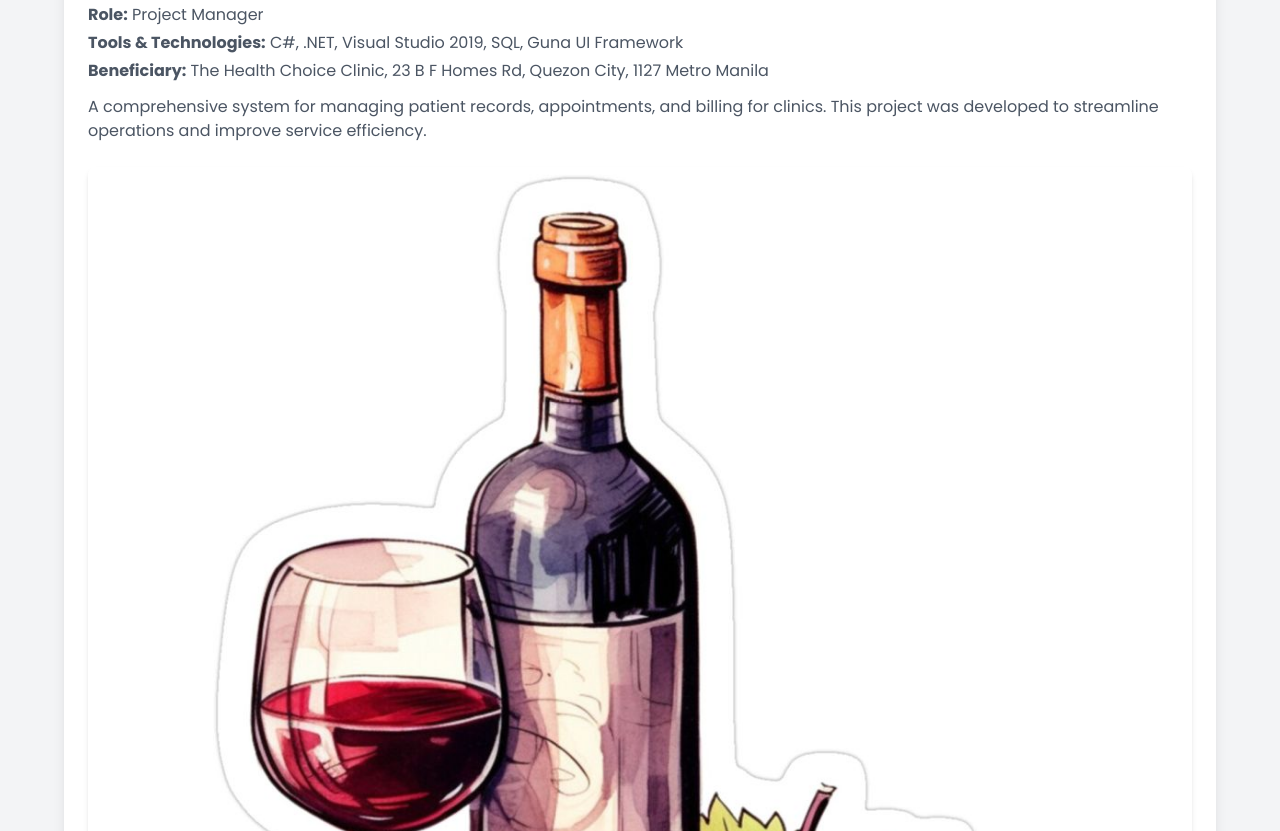
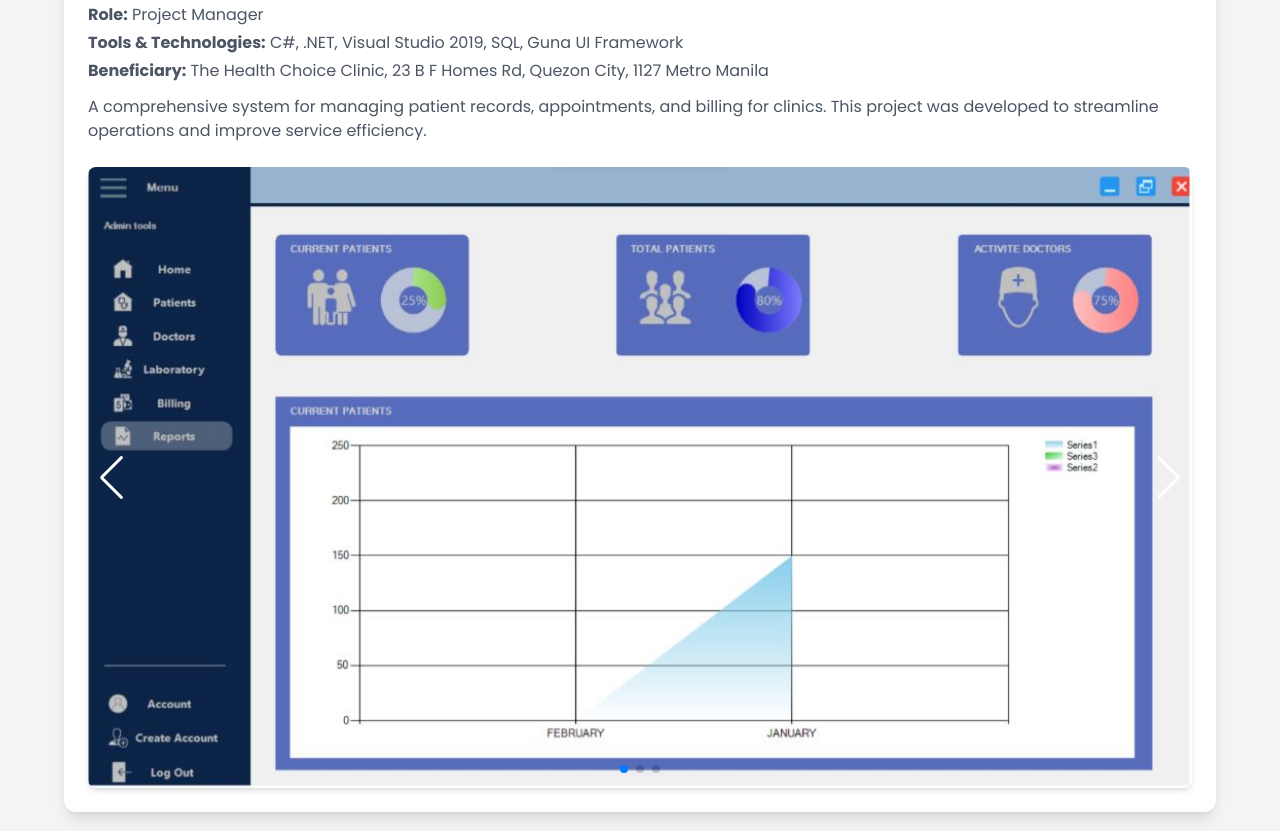
Before and after one commit to Zachibara/my-portfolio, a plain HTML site: page index.html in a window 1280 px wide. Shown: the part 909-1740 px from the top of the page. Drawn offline with nearby package versions, Linux system fonts and the light colour scheme.

Commit message:
Update index.html

```diff
--- a/index.html
+++ b/index.html
@@ -73,7 +73,7 @@
         <div class="swiper mySwiper rounded-lg overflow-hidden shadow-md">
           <div class="swiper-wrapper">
             <div class="swiper-slide flex justify-center">
-              <img src="Portfolio/78dc415cf9921bf2a6f7f6ec6e8dff52.jpg" alt="Screenshot 1" class="w-full object-cover">
+              <img src="Portfolio/THC1.JPG" alt="Screenshot 1" class="w-full object-cover">
             </div>
             <div class="swiper-slide flex justify-center">
               <img src="Portfolio/THC2.JPG" alt="Screenshot 2" class="w-full object-cover">
```
